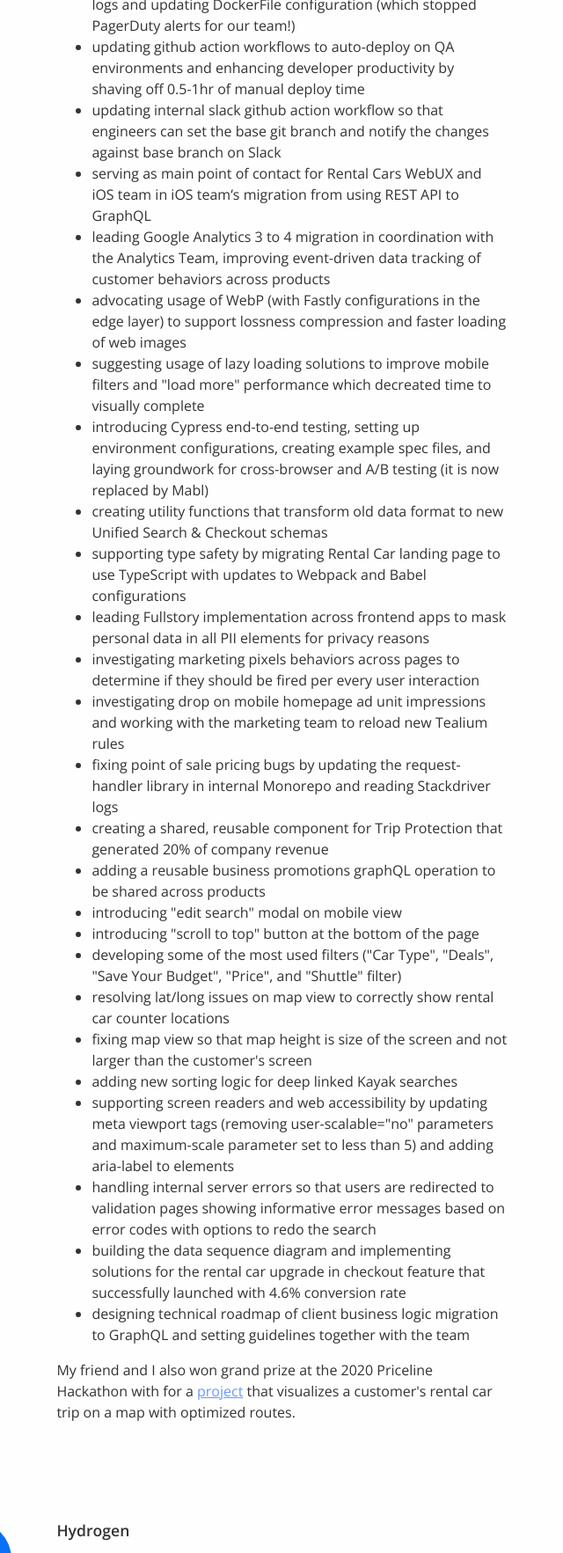
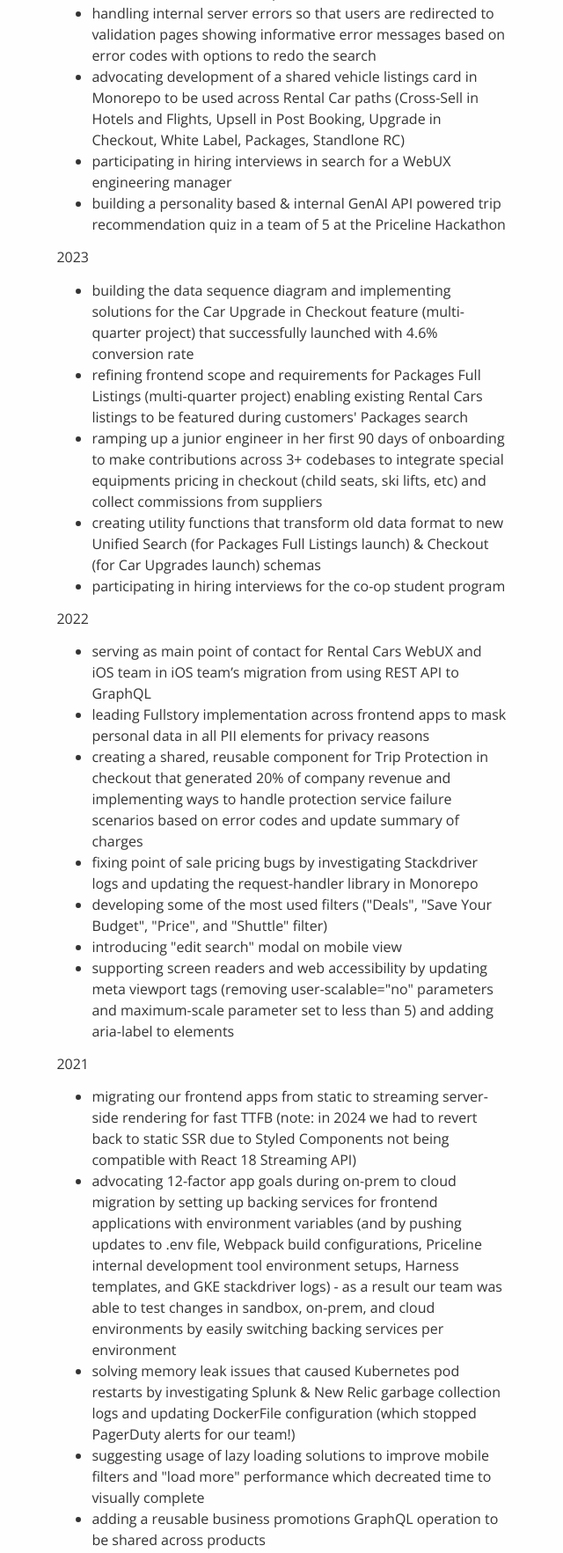
Before and after one commit to raclee7/raclee7.github.io, a plain HTML site: page index.html in a window 1280 px wide. Shown: the part 2234-3999 px from the top of the page at 88% size, without its empty margins (422-1062 px from the left). Drawn offline with nearby package versions, Linux system fonts and the light colour scheme.

Commit message:
organize projects by year

```diff
--- a/index.html
+++ b/index.html
@@ -62,46 +62,80 @@
           </div>
           <div class="project-description">
             <p class="project-title">Priceline</p>
-            <p class="project-summary">As part of the Web UX team, I led the frontend architecture design and technical implementation of high-traffic, consumer-facing travel products (some featured during the CEO update!), including Alternative Car Suppliers Onboarding, Trip Protection in Car and Flights, Universal/Unified Checkout Migration, Package Full Listings with Unified Search, and Rental Car Upgrade in Checkout.</p>
+            <p class="project-summary">As part of the Web UX team, I led the frontend architecture design and technical implementation of high-traffic, consumer-facing travel products (some featured during the CEO update!), including Alternative Car Suppliers Onboarding, Trip Protection in Car and Flights, Universal/Unified Checkout Migration, Packages Full Listings with Unified Search, and Rental Car Upgrade in Checkout.</p>
             <p class="project-summary">This often involved initiating discussions with stakeholders, communicating across multiple engineering teams across the organization (as well as Business, Marketing, Product, Design, and Analytics), and serving as a technical product manager in creating a backlog of JIRA tickets with descriptions and acceptance criterias for project deliverables.</p>
             <p class="project-summary">My most proud technical contributions include leading the React 18 migration, server-side rendering & hydration (process that restores the server-side rendered application on the client), and 12-Factor based web development initiatives by deep diving into ES6 JavaScript, TypeScript, Babel JavaScript Compiler, React (+Redux) JavaScript Library with Modern Hooks, Node (+Express) JavaScript Runtime, GraphQL (+Apollo API Platform) Query Language, Webpack Module Bundler, and Splunk/New Relic/GKE Stackdriver Logging & Monitoring.</p>
             <p class="project-summary">In addition to making active code contributions, I automated development workflows with Github Actions and deployed features with Docker, Harness, and Codefresh (our most recent GitOps based delivery platform).</p>
             <p class="project-summary">I'm also a fan of integrating GenAI into the workspace. ChatGPT has been helpful when helping write unit tests and Codeium with autosuggesting code blocks.</p>
             <p class="project-summary">If you'd like to peek into some of my technical work, they include:
+              <p class="project-year">2024
                 <ul class="project-details">
                   <li class="project-details-line">resolving react-dom hydration errors which allowed Rental Car frontend applications to be properly rendered server-side with ~80% reduction in error rates in New Relic production logs (which stopped PagerDuty alerts for our team!) - as a result our team no longer saw “uncaught runtime” errors during local development as well as “minified react errors” in production</li>
-                <li class="project-details-line">migrating our frontend apps from static to streaming server-side rendering for fast TTFB (note: we had to revert back to static SSR due to Styled Components not being compatible with React 18 Streaming API)</li>
                   <li class="project-details-line">upgrading our frontend applications to the React 18 ecosystem by deep diving into Webpack, Loadable Components, Static Server-Side Rendering vs Streaming Server-Side Rendering of HTML, Styled Components, and JavaScript Compilation with Babel</li>
-                <li class="project-details-line">advocating 12-factor app goals during on-prem to cloud migration by setting up backing services for frontend applications with environment variables (and by pushing updates to .env file, Webpack build configurations, Priceline internal development tool environment setups, Harness templates, and GKE stackdriver logs) - as a result our team was able to efficiently test changes in sandbox, on-prem, and cloud environments by switching backing services</li>
-                <li class="project-details-line">solving memory leak issues that caused Kubernetes pod restarts by investigating Splunk & New Relic garbage collection logs and updating DockerFile configuration (which stopped PagerDuty alerts for our team!)</li>
+                  <li class="project-details-line">designing technical roadmap of client business logic migration to GraphQL and setting guidelines together with the team</li>
+                  <li class="project-details-line">creating frontend MVP roadmap of non-traditional supplier onboarding and creating a backlog of engineering tasks</li>
                   <li class="project-details-line">updating github action workflows to auto-deploy on QA environments and enhancing developer productivity by shaving off 0.5-1hr of manual deploy time</li>
                   <li class="project-details-line">updating internal slack github action workflow so that engineers can set the base git branch and notify the changes against base branch on Slack</li>
+                  <li class="project-details-line">leading Google Analytics 3 to 4 migration in coordination with the Analytics Team, improving event-driven data tracking of customer behaviors across products</li>
+                  <li class="project-details-line">handling internal server errors so that users are redirected to validation pages showing informative error messages based on error codes with options to redo the search</li>
+                  <li class="project-details-line">advocating development of a shared vehicle listings card in Monorepo to be used across Rental Car paths (Cross-Sell in Hotels and Flights, Upsell in Post Booking, Upgrade in Checkout, White Label, Packages, Standlone RC) </li>
+                  <li class="project-details-line">participating in hiring interviews in search for a WebUX engineering manager</li>
+                  <li class="project-details-line">building a personality based & internal GenAI API powered trip recommendation quiz in a team of 5 at the Priceline Hackathon</li>
+                </ul>
+              </p>
+              <p class="project-year">2023
+                <ul class="project-details">
+                  <li class="project-details-line">building the data sequence diagram and implementing solutions for the Car Upgrade in Checkout feature (multi-quarter project) that successfully launched with 4.6% conversion rate</li>
+                  <li class="project-details-line">refining frontend scope and requirements for Packages Full Listings (multi-quarter project) enabling existing Rental Cars listings to be featured during customers' Packages search</li>
+                  <li class="project-details-line">ramping up a junior engineer in her first 90 days of onboarding to make contributions across 3+ codebases to integrate special equipments pricing in checkout (child seats, ski lifts, etc) and collect commissions from suppliers</li>
+                  <li class="project-details-line">creating utility functions that transform old data format to new Unified Search (for Packages Full Listings launch) & Checkout (for Car Upgrades launch) schemas</li>
+                  <li class="project-details-line">participating in hiring interviews for the co-op student program</li>
+                </ul>
+              </p>
+              <p class="project-year">2022
+                <ul class="project-details">
                   <li class="project-details-line">serving as main point of contact for Rental Cars WebUX and iOS team in iOS team’s migration from using REST API to GraphQL</li>
-                <li class="project-details-line">leading Google Analytics 3 to 4 migration in coordination with the Analytics Team, improving event-driven data tracking of customer behaviors across products</li>
-                <li class="project-details-line">advocating usage of WebP (with Fastly configurations in the edge layer) to support lossness compression and faster loading of web images</li>
+                  <li class="project-details-line">leading Fullstory implementation across frontend apps to mask personal data in all PII elements for privacy reasons</li>
+                  <li class="project-details-line">creating a shared, reusable component for Trip Protection in checkout that generated 20% of company revenue and implementing ways to handle protection service failure scenarios based on error codes and update summary of charges</li>
+                  <li class="project-details-line">fixing point of sale pricing bugs by investigating Stackdriver logs and updating the request-handler library in Monorepo</li>
+                  <li class="project-details-line">developing some of the most used filters ("Deals", "Save Your Budget", "Price", and "Shuttle" filter)</li>
+                  <li class="project-details-line">introducing "edit search" modal on mobile view</li>
+                  <li class="project-details-line">supporting screen readers and web accessibility by updating meta viewport tags (removing user-scalable="no" parameters and maximum-scale parameter set to less than 5) and adding aria-label to elements</li>
+                </ul>
+              </p>
+              <p class="project-year">2021
+                <ul class="project-details">
+                  <li class="project-details-line">migrating our frontend apps from static to streaming server-side rendering for fast TTFB (note: in 2024 we had to revert back to static SSR due to Styled Components not being compatible with React 18 Streaming API)</li>
+                  <li class="project-details-line">advocating 12-factor app goals during on-prem to cloud migration by setting up backing services for frontend applications with environment variables (and by pushing updates to .env file, Webpack build configurations, Priceline internal development tool environment setups, Harness templates, and GKE stackdriver logs) - as a result our team was able to test changes in sandbox, on-prem, and cloud environments by easily switching backing services per environment</li>
+                  <li class="project-details-line">solving memory leak issues that caused Kubernetes pod restarts by investigating Splunk & New Relic garbage collection logs and updating DockerFile configuration (which stopped PagerDuty alerts for our team!)</li>
                   <li class="project-details-line">suggesting usage of lazy loading solutions to improve mobile filters and "load more" performance which decreated time to visually complete</li>
-                <li class="project-details-line">introducing Cypress end-to-end testing, setting up environment configurations, creating example spec files, and laying groundwork for cross-browser and A/B testing (it is now replaced by Mabl)</li>
-                <li class="project-details-line">creating utility functions that transform old data format to new Unified Search & Checkout schemas</li>
-                <li class="project-details-line">supporting type safety by migrating Rental Car landing page to use TypeScript with updates to Webpack and Babel configurations</li>
-                <li class="project-details-line">leading Fullstory implementation across frontend apps to mask personal data in all PII elements for privacy reasons</li>
+                  <li class="project-details-line">adding a reusable business promotions GraphQL operation to be shared across products</li>
                   <li class="project-details-line">investigating marketing pixels behaviors across pages to determine if they should be fired per every user interaction</li>
-                <li class="project-details-line">investigating drop on mobile homepage ad unit impressions and working with the marketing team to reload new Tealium rules</li>
-                <li class="project-details-line">fixing point of sale pricing bugs by updating the request-handler library in internal Monorepo and reading Stackdriver logs</li>
-                <li class="project-details-line">creating a shared, reusable component for Trip Protection that generated 20% of company revenue</li>
-                <li class="project-details-line">adding a reusable business promotions graphQL operation to be shared across products</li>
-                <li class="project-details-line">introducing "edit search" modal on mobile view</li>
-                <li class="project-details-line">introducing "scroll to top" button at the bottom of the page</li>
-                <li class="project-details-line">developing some of the most used filters ("Car Type", "Deals", "Save Your Budget", "Price", and "Shuttle" filter)</li>
+                </ul>
+              </p>
+              <p class="project-year">2020
+                <ul class="project-details">
+                  <li class="project-details-line">introducing Cypress end-to-end testing, setting up environment configurations, creating example spec files, and laying groundwork for cross-browser and A/B testing (note: in 2024 it is now replaced by Mabl)</li>
                   <li class="project-details-line">resolving lat/long issues on map view to correctly show rental car counter locations</li>
                   <li class="project-details-line">fixing map view so that map height is size of the screen and not larger than the customer's screen</li>
                   <li class="project-details-line">adding new sorting logic for deep linked Kayak searches</li>
-                <li class="project-details-line">supporting screen readers and web accessibility by updating meta viewport tags (removing user-scalable="no" parameters and maximum-scale parameter set to less than 5) and adding aria-label to elements</li>
-                <li class="project-details-line">handling internal server errors so that users are redirected to validation pages showing informative error messages based on error codes with options to redo the search</li>
-                <li class="project-details-line">building the data sequence diagram and implementing solutions for the rental car upgrade in checkout feature that successfully launched with 4.6% conversion rate</li>
-                <li class="project-details-line">designing technical roadmap of client business logic migration to GraphQL and setting guidelines together with the team</li>
+                  <li class="project-details-line">implementing deep link when selecting counter locations from homepage Typeahead</li>
+                  <li class="project-details-line">building merchandising/promotion banners based on business requests and updating the carousel banners display to make the navigational arrows stay in the right places</li>
+                  <li class="project-details-line">winning Grand Prize with my friend Alvin at the Priceline Hackathon for a <a href="https://www.youtube.com/watch?v=Ish32PtfFxA" target="_blank" class="link-color">project</a> that visualizes a customer's rental car trip on a map with optimized routes (afterwards we met with the CPO to discuss opportunities to ship in production!)</li>
                 </ul>
               </p>
-            <p class="project-summary">My friend and I also won grand prize at the 2020 Priceline Hackathon with for a <a href="https://www.youtube.com/watch?v=Ish32PtfFxA" target="_blank" class="link-color">project</a> that visualizes a customer's rental car trip on a map with optimized routes.</p>
+              <p class="project-year">2019
+                <ul class="project-details">
+                  <li class="project-details-line">advocating usage of WebP (with Fastly configurations in the edge layer) to support lossness compression and faster loading of web images</li>
+                  <li class="project-details-line">supporting type safety by migrating Rental Car landing page to use TypeScript with updates to Webpack, Jest, TS, Babel configurations and migrating .js files to use .ts & .tsx</li>
+                  <li class="project-details-line">introducing "scroll to top" button at the bottom of the page</li>
+                  <li class="project-details-line">investigating drop on mobile homepage ad unit impressions and working with the marketing team to reload new Tealium rules</li>
+                  <li class="project-details-line">fixing a point of sale issue where users were seeing an international display on domestic searches after being sent from a deep link</li>
+                  <li class="project-details-line">refactoring "Car Type" filter to show/hide car types based on size and category</li>
+                  <li class="project-details-line">aligning the date format used on international point of search web pages and translated pages in listings and checkout</li>
+                </ul>
+              </p>
+            </p>
           </div>
         </div>
         <div class="project-item">
```
Lines whose indentation alone changed are shown as unchanged.
